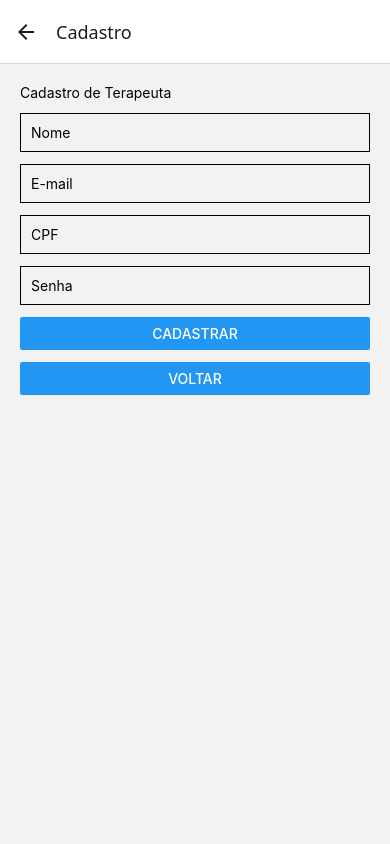
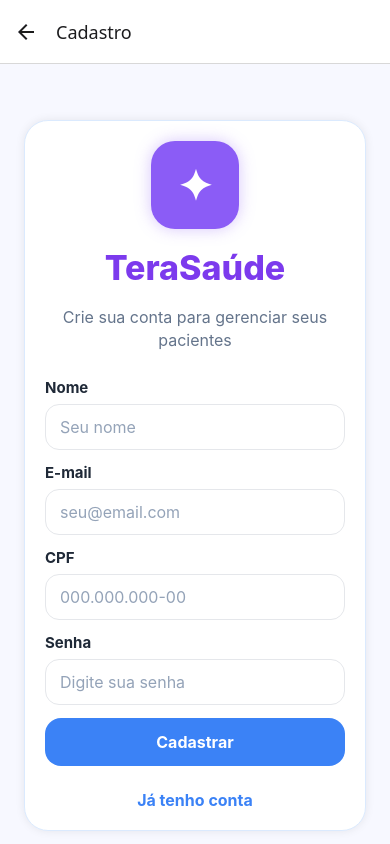
Before and after one commit to rsoliveeira/tera-saude, a React Native app in the folder frontend/: screen /Cadastro in a window 390 px wide. Built offline with nearby package versions, Linux system fonts and the light colour scheme.

Commit message:
feat(frontend): adapta CadastroScreen ao novo layout

```diff
--- a/frontend/src/screens/CadastroScreen.tsx
+++ b/frontend/src/screens/CadastroScreen.tsx
@@ -1,6 +1,19 @@
 import { useState } from "react";
-import { Alert, Button, Text, TextInput, View } from "react-native";
+import {
+  Alert,
+  KeyboardAvoidingView,
+  Platform,
+  Pressable,
+  ScrollView,
+  StyleSheet,
+  Text,
+  View,
+} from "react-native";
 import { NativeStackScreenProps } from "@react-navigation/native-stack";
+
+import Botao from "../components/Botao";
+import CampoTexto from "../components/CampoTexto";
+import Card from "../components/Card";
 
 import { cadastrarTerapeuta } from "../services/terapeutaService";
 import { RootStackParamList } from "../types/navigation";
@@ -32,44 +45,149 @@ export default function CadastroScreen({ navigation }: Props) {
   };
 
   return (
-    <View style={{ padding: 20, gap: 12 }}>
-      <Text>Cadastro de Terapeuta</Text>
+    <KeyboardAvoidingView
+      style={styles.tela}
+      behavior={Platform.OS === "ios" ? "padding" : "height"}
+      keyboardVerticalOffset={Platform.OS === "ios" ? 24 : 0}
+    >
+      <ScrollView
+        contentContainerStyle={styles.scroll}
+        keyboardShouldPersistTaps="handled"
+        showsVerticalScrollIndicator={false}
+        bounces={false}
+      >
+        <View style={styles.wrapper}>
+          <Card destaque>
+            <View style={styles.conteudo}>
+              <View style={styles.logo}>
+                <Text style={styles.logoTexto}>✦</Text>
+              </View>
 
-      <TextInput
-        placeholder="Nome"
+              <Text style={styles.titulo}>TeraSaúde</Text>
+
+              <Text style={styles.subtitulo}>
+                Crie sua conta para gerenciar seus pacientes
+              </Text>
+
+              <View style={styles.formulario}>
+                <View style={styles.grupoCampo}>
+                  <Text style={styles.label}>Nome</Text>
+                  <CampoTexto
+                    placeholder="Seu nome"
                     value={nome}
                     onChangeText={setNome}
-        style={{ borderWidth: 1, padding: 10 }}
                   />
+                </View>
 
-      <TextInput
-        placeholder="E-mail"
+                <View style={styles.grupoCampo}>
+                  <Text style={styles.label}>E-mail</Text>
+                  <CampoTexto
+                    placeholder="seu@email.com"
                     value={email}
                     onChangeText={setEmail}
                     autoCapitalize="none"
                     keyboardType="email-address"
-        style={{ borderWidth: 1, padding: 10 }}
                   />
+                </View>
 
-      <TextInput
-         placeholder="CPF"
+                <View style={styles.grupoCampo}>
+                  <Text style={styles.label}>CPF</Text>
+                  <CampoTexto
+                    placeholder="000.000.000-00"
                     value={cpf}
                     onChangeText={(texto) => setCpf(formatarCpf(texto))}
                     keyboardType="numeric"
-  style={{ borderWidth: 1, padding: 10 }}
                   />
+                </View>
 
-      <TextInput
-        placeholder="Senha"
+                <View style={styles.grupoCampo}>
+                  <Text style={styles.label}>Senha</Text>
+                  <CampoTexto
+                    placeholder="Digite sua senha"
                     value={senha}
                     onChangeText={setSenha}
                     secureTextEntry
-        style={{ borderWidth: 1, padding: 10 }}
                   />
+                </View>
 
-      <Button title="Cadastrar" onPress={handleCadastro} />
+                <Botao titulo="Cadastrar" onPress={handleCadastro} />
+              </View>
 
-      <Button title="Voltar" onPress={() => navigation.navigate("Login")} />
+              <Pressable onPress={() => navigation.navigate("Login")}>
+                <Text style={styles.linkLogin}>Já tenho conta</Text>
+              </Pressable>
             </View>
+          </Card>
+        </View>
+      </ScrollView>
+    </KeyboardAvoidingView>
   );
 }
+
+const styles = StyleSheet.create({
+  tela: {
+    flex: 1,
+    backgroundColor: "#f7f8ff",
+  },
+  scroll: {
+    flexGrow: 1,
+    paddingHorizontal: 24,
+    paddingTop: 56,
+    paddingBottom: 120,
+  },
+  wrapper: {
+    flex: 1,
+    justifyContent: "center",
+  },
+  conteudo: {
+    alignItems: "center",
+    gap: 18,
+  },
+  logo: {
+    width: 88,
+    height: 88,
+    borderRadius: 24,
+    backgroundColor: "#8b5cf6",
+    alignItems: "center",
+    justifyContent: "center",
+    shadowColor: "#8b5cf6",
+    shadowOpacity: 0.35,
+    shadowRadius: 16,
+    elevation: 8,
+  },
+  logoTexto: {
+    color: "#ffffff",
+    fontSize: 42,
+    fontWeight: "800",
+  },
+  titulo: {
+    fontSize: 34,
+    fontWeight: "800",
+    color: "#7c3aed",
+  },
+  subtitulo: {
+    fontSize: 16,
+    color: "#64748b",
+    textAlign: "center",
+    lineHeight: 23,
+    marginBottom: 8,
+  },
+  formulario: {
+    width: "100%",
+    gap: 13,
+  },
+  grupoCampo: {
+    gap: 7,
+  },
+  label: {
+    fontSize: 15,
+    fontWeight: "700",
+    color: "#1f2937",
+  },
+  linkLogin: {
+    marginTop: 6,
+    fontSize: 16,
+    color: "#3b82f6",
+    fontWeight: "700",
+  },
+});
```
Lines whose indentation alone changed are shown as unchanged.
